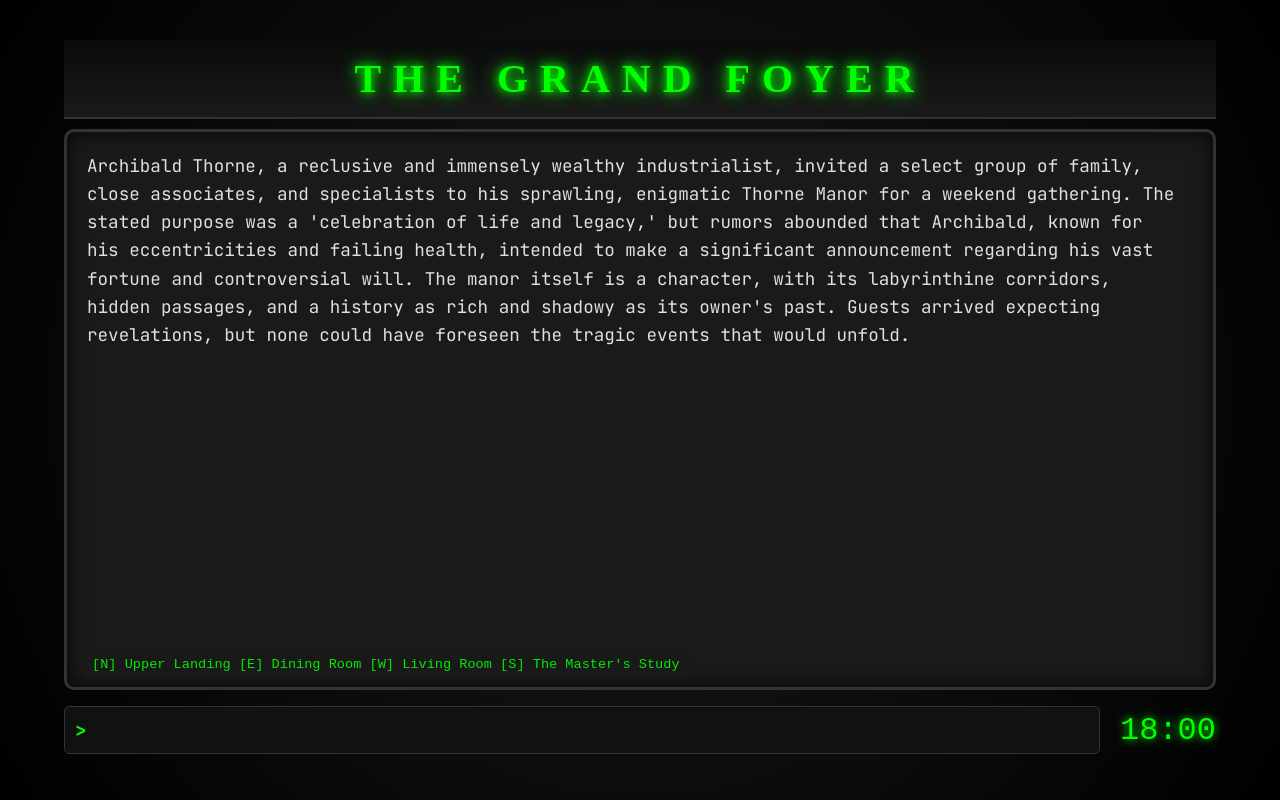
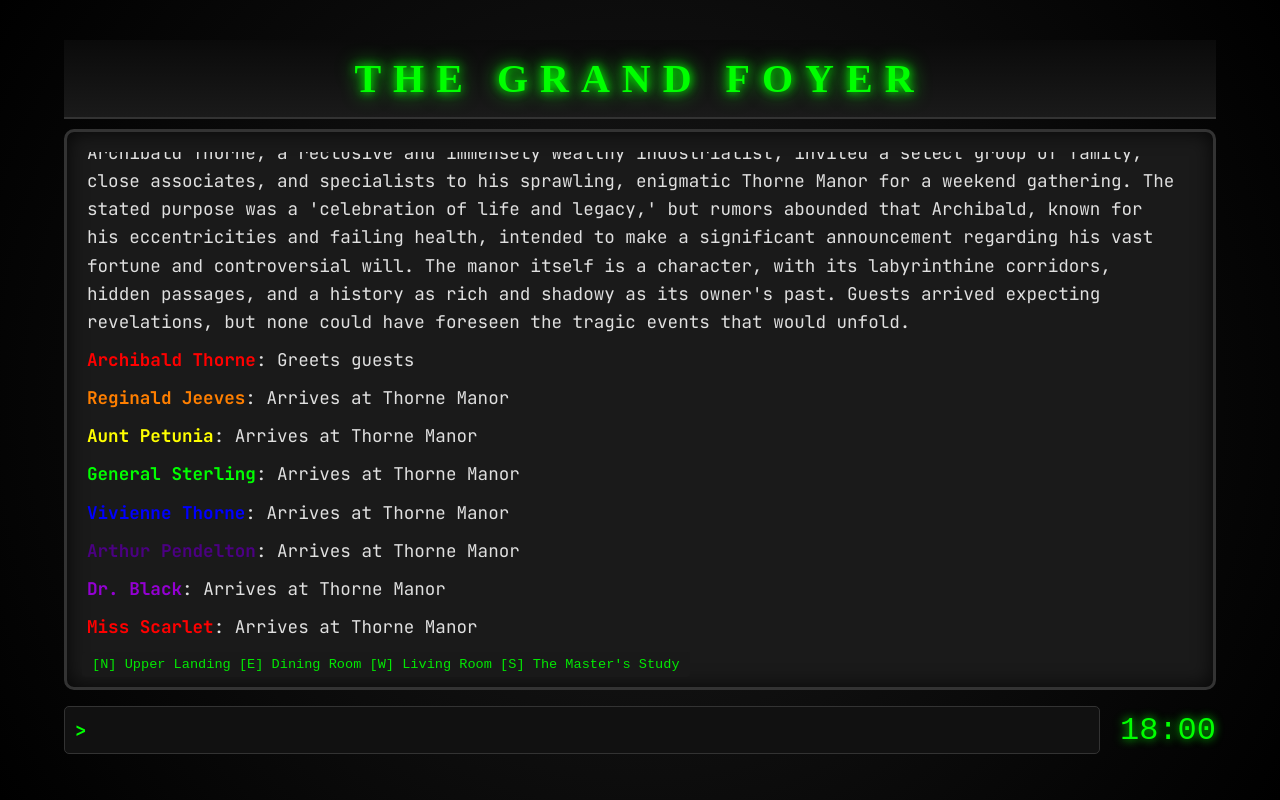
Before and after one commit to Syntax753/tbd, a React (Vite) app: page / in a window 1280 px wide. Built offline with nearby package versions, Linux system fonts and the light colour scheme; no server answers.

Commit message:
Consistent naem colours

```diff
--- a/src/agents/ExecutiveDirector.ts
+++ b/src/agents/ExecutiveDirector.ts
@@ -7,6 +7,7 @@ import { Destiny } from './Destiny';
 import type { AgentCard, Task } from '../engine/A2A';
 import type { GameState, Room, Character } from '../engine/types';
 import { grafitti } from '../engine/RoomGraph';
+import { colorName } from '../utils/colors';
 
 export class ExecutiveDirector extends Agent {
     private writer: Writer;
@@ -90,12 +91,12 @@ export class ExecutiveDirector extends Agent {
 
             // Generate messages if player is in affected rooms
             if (playerRoomId === oldRoom) {
-                const direction = grafitti.getDirection(oldRoom, nextStep);
-                messages.push(`${move.charName} leaves to the ${direction?.toUpperCase() || 'somewhere'}.`);
+                const destRoomName = grafitti.getRoom(nextStep)?.name || nextStep;
+                messages.push(`${colorName(move.charName)} leaves to the ${destRoomName}.`);
             }
             if (playerRoomId === nextStep) {
-                const direction = grafitti.getDirection(nextStep, oldRoom);
-                messages.push(`${move.charName} enters from the ${direction?.toUpperCase() || 'somewhere'}.`);
+                const srcRoomName = grafitti.getRoom(oldRoom)?.name || oldRoom;
+                messages.push(`${colorName(move.charName)} enters the room from the ${srcRoomName}.`);
             }
         }
 
@@ -152,13 +153,28 @@ export class ExecutiveDirector extends Agent {
         // Initialize Destiny with schedule and characters
         this.destiny.initialize(schedule, characters);
 
+        // Build initial history with intro and starting events (18:00)
+        const initialHistory: string[] = [story.intro, ""];
+
+        // Add 18:00 events for all characters
+        Object.entries(schedule).forEach(([charId, events]) => {
+            const char = characters[charId];
+            if (!char) return;
+
+            // Find 18:00 event
+            const startEvent = events.find(e => e.time === '18:00');
+            if (startEvent) {
+                initialHistory.push(`${colorName(char.name)}: ${startEvent.action}`);
+            }
+        });
+
         return {
             story,
             map,
             characters,
             schedule,
             currentRoomId: 'foyer', // Player start
-            history: [story.intro]
+            history: initialHistory
         };
     }
 }
--- a/src/engine/GameEngine.ts
+++ b/src/engine/GameEngine.ts
@@ -125,7 +125,7 @@ export class GameEngine {
             if (this.state.schedule) {
                 Object.entries(this.state.schedule).forEach(([charId, events]) => {
                     const charName = this.state.characters[charId]?.name || charId;
-                    commandOutput.push(`[${charName}]`);
+                    commandOutput.push(`[${colorName(charName)}]`);
                     events.forEach(e => {
                         const roomName = this.state.map[e.locationId]?.name || e.locationId;
                         commandOutput.push(`  ${e.time} - ${e.action} (${roomName})`);
@@ -145,9 +145,8 @@ export class GameEngine {
 
             if (result && Array.isArray(result)) {
                 commandOutput = ["*** CAST ***"];
-                // @ts-ignore
                 result.forEach((c: Character) => {
-                    commandOutput.push(`${c.name} (${c.role}): ${c.bio}`);
+                    commandOutput.push(`${colorName(c.name)} (${c.role}): ${c.bio}`);
                 });
             } else {
                 commandOutput = ["No characters found."];
```
